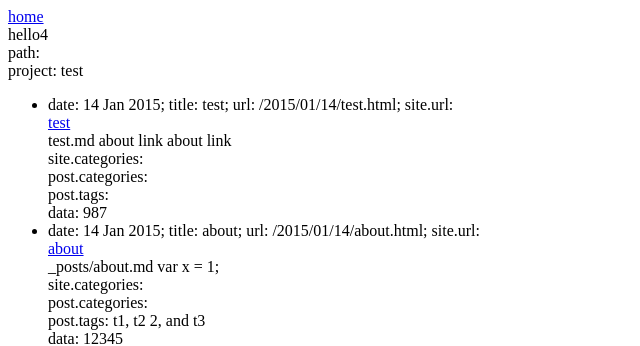
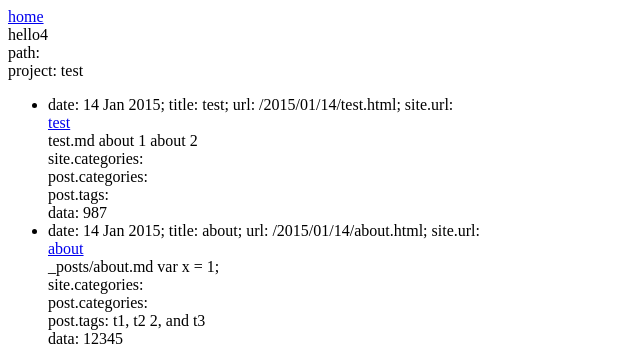
Before and after one commit to werdi/test, a Jekyll site: the page built from index.html, in a window 1280 px wide. Shown: the top 346 px of the page, without its empty margins (0-640 px from the left). Built offline with Jekyll 4.4.1, drawn with Linux system fonts in a browser that asks for light colours; Markdown is read by kramdown in place of the engine named in the settings.

Commit message:
Update 2015-01-14-test.md

```diff
--- a/_posts/2015-01-14-test.md
+++ b/_posts/2015-01-14-test.md
@@ -8,5 +8,6 @@
 
 <br/>
 
-[about link](/test/2015/01/14/about)
-[about link](test/{% page_url 2015-01-14-about %})
+[about 1](/test/2015/01/14/about)
+<br/>
+[about 2](test/{% page_url 2015-01-14-about %})
```
